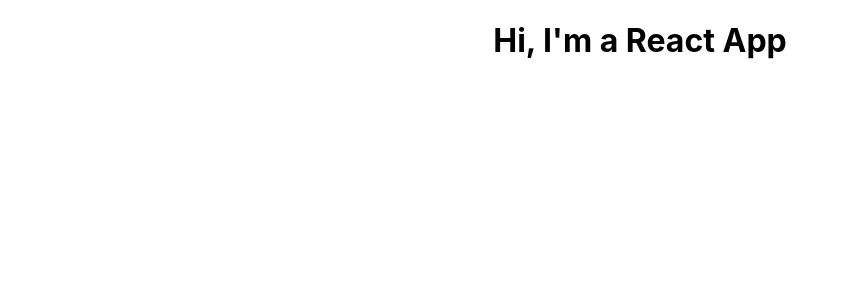
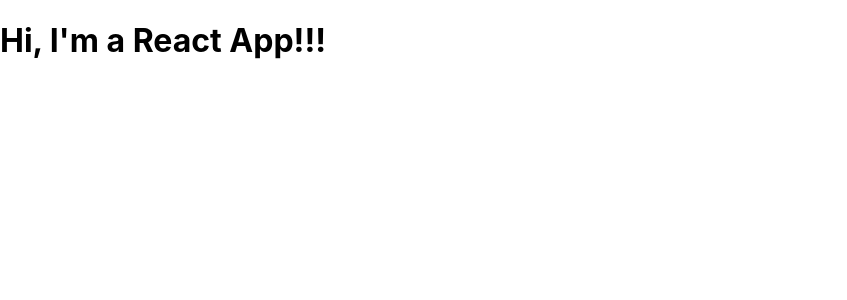
Before and after one commit to AAM77/udemy_react_complete_guide, a React (Create React App) app in the folder 02_React_Base_Features_and_Syntax/react-complete-guide/: page / in a window 1280 px wide. Shown: the top 300 px of the page, without its empty margins (0-847 px from the left). Built offline with nearby package versions, Linux system fonts and the light colour scheme.

Commit message:
Commented out code to demonstrate what is happening under the hood.

```diff
--- a/02_React_Base_Features_and_Syntax/react-complete-guide/src/App.js
+++ b/02_React_Base_Features_and_Syntax/react-complete-guide/src/App.js
@@ -2,11 +2,22 @@
 import './App.css';
 
 function App() {
-  return (
-    <div className="App">
-      <h1>Hi, I'm a React App</h1>
-    </div>
+  // return (
+  //   <div className="App">
+  //     <h1>Hi, I'm a React App</h1>
+  //   </div>
+  // );
+
+  // Let's delve a little deeper to understand what JSX is
+  // The code above is compiled to the following code:
+  return React.createElement(
+    'div', null,
+    React.createElement(
+      'h1', null, 'Hi, I\'m a React App!!!'
+    )
   );
+  // React.createElement(args) can take an infinite number number of arguments.
+
 }
 
 export default App;
```
